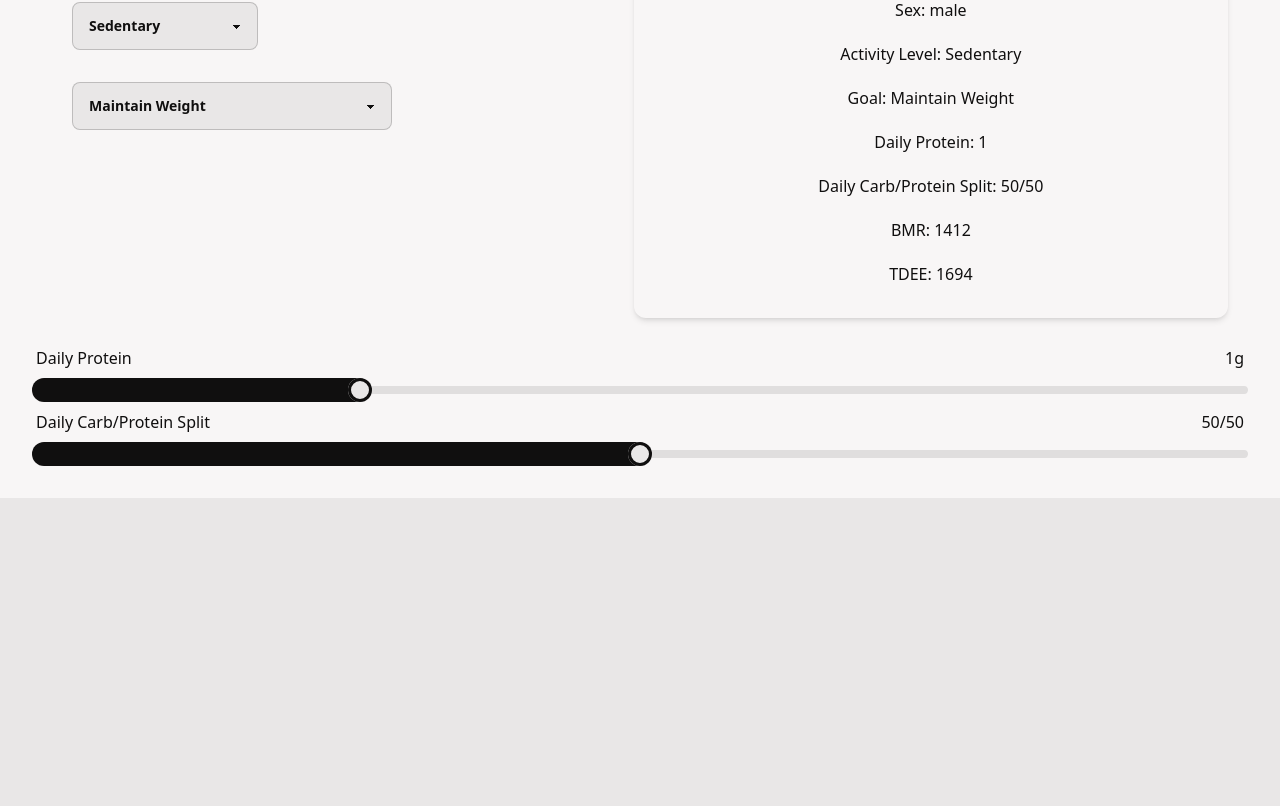
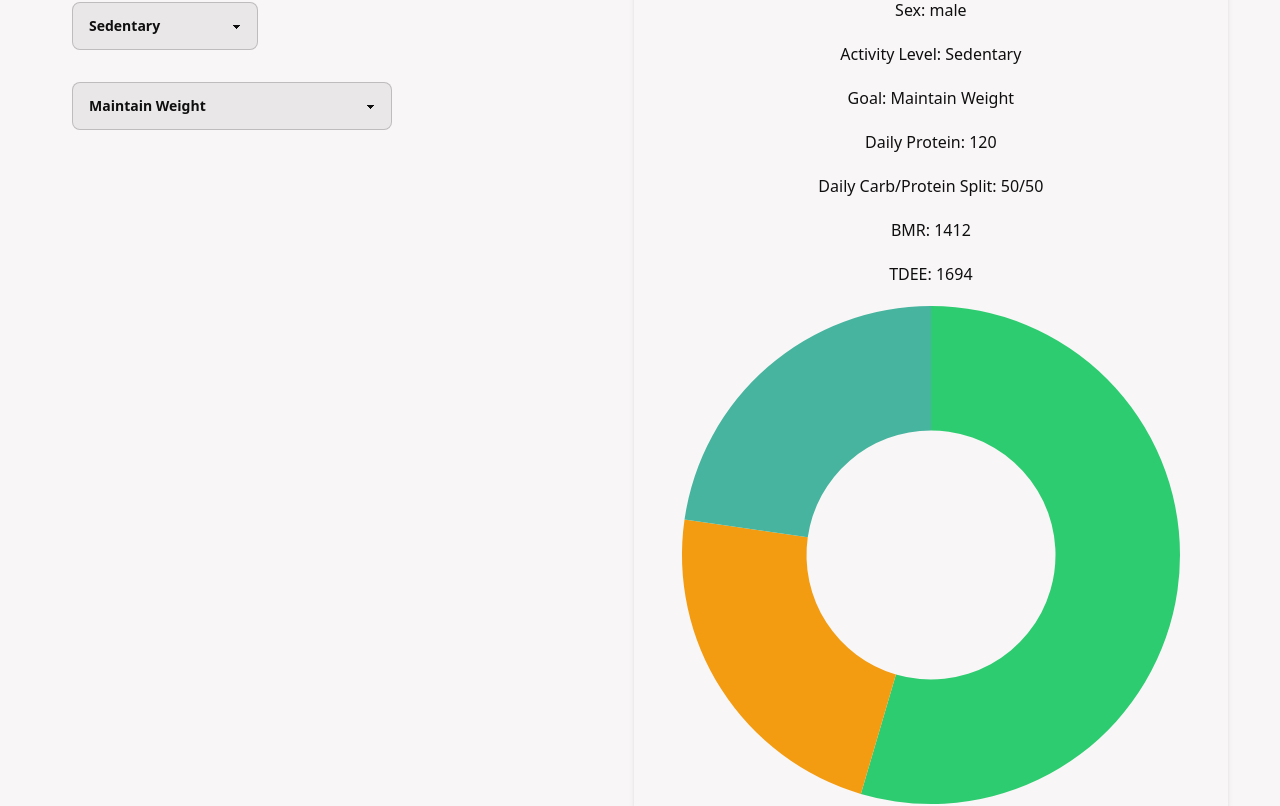
Before and after one commit to gabe-santos/calorie-macro-calc, a React (Vite) app: page / in a window 1280 px wide. Shown: the part 438-1244 px from the top of the page. Before the commit the page ends 936 px from the top, so only its background shows below. Built offline with nearby package versions, Linux system fonts and the light colour scheme.

Commit message:
adds basic donut chart

```diff
--- a/package.json
+++ b/package.json
@@ -9,8 +9,10 @@
     "preview": "vite preview"
   },
   "dependencies": {
+    "chart.js": "^4.2.1",
     "daisyui": "^2.49.0",
     "react": "^18.2.0",
+    "react-chartjs-2": "^5.2.0",
     "react-dom": "^18.2.0"
   },
   "devDependencies": {
--- a/src/App.tsx
+++ b/src/App.tsx
@@ -4,6 +4,7 @@ import { NumInput } from './NumInput';
 import { RadioToggle } from './RadioToggle';
 import { Select } from './Select';
 import { Slider } from './Slider';
+import { DonutChart } from './DonutChart';
 
 export const App = () => {
 	const dietOptions = ['Standard'];
@@ -129,6 +130,12 @@ export const App = () => {
 		return Math.round(calculateBMR() * activityOptions[activityLvl]);
 	};
 
+	const calculateProtein = (): number => {
+		return Math.round(proteinVal * weight);
+	};
+
+	const dataset = [134, 45, 45];
+
 	return (
 		<div className='App'>
 			<h1 className='text-5xl font-black'>The Macrolator</h1>
@@ -201,13 +208,20 @@ export const App = () => {
 					<div>Sex: {sex}</div>
 					<div>Activity Level: {activityLvl}</div>
 					<div>Goal: {goal}</div>
-					<div>Daily Protein: {proteinVal}</div>
+					<div>Daily Protein: {calculateProtein()}</div>
 					<div>
 						Daily Carb/Protein Split:{' '}
 						{`${carbPercent}/${100 - carbPercent}`}
 					</div>
 					<div>BMR: {bmr}</div>
 					<div>TDEE: {calculateTDEE()}</div>
+					<DonutChart
+						dataset={[
+							calculateProtein(),
+							carbPercent,
+							100 - carbPercent,
+						]}
+					/>
 				</div>
 			</div>
 
--- /dev/null
+++ b/src/DonutChart.tsx
@@ -0,0 +1,40 @@
+import { Chart as ChartJS, ArcElement, Tooltip, Legend } from 'chart.js';
+import { Doughnut } from 'react-chartjs-2';
+
+ChartJS.register(ArcElement, Tooltip, Legend);
+
+interface DonutChartProps {
+	dataset: number[];
+}
+
+export const DonutChart = ({ dataset }: DonutChartProps) => {
+	const data = {
+		labels: ['Protein', 'Carbs', 'Fat'],
+		datasets: [
+			{
+				label: 'grams',
+				data: dataset,
+				backgroundColor: [
+					'hsl(145deg 63% 49%)',
+					'hsl(37deg 90% 51%)',
+					'hsl(168deg 44% 49%)',
+				],
+				borderWidth: 0,
+			},
+		],
+	};
+
+	const options = {
+		plugins: {
+			legend: {
+				display: true,
+				position: 'bottom',
+				labels: {
+					usePointStyle: true,
+					boxWidth: 20,
+				},
+			},
+		},
+	};
+	return <Doughnut data={data} options={options} />;
+};
```
Also changed, not shown: 2 other files (tests, documents, lock files or other folders).
